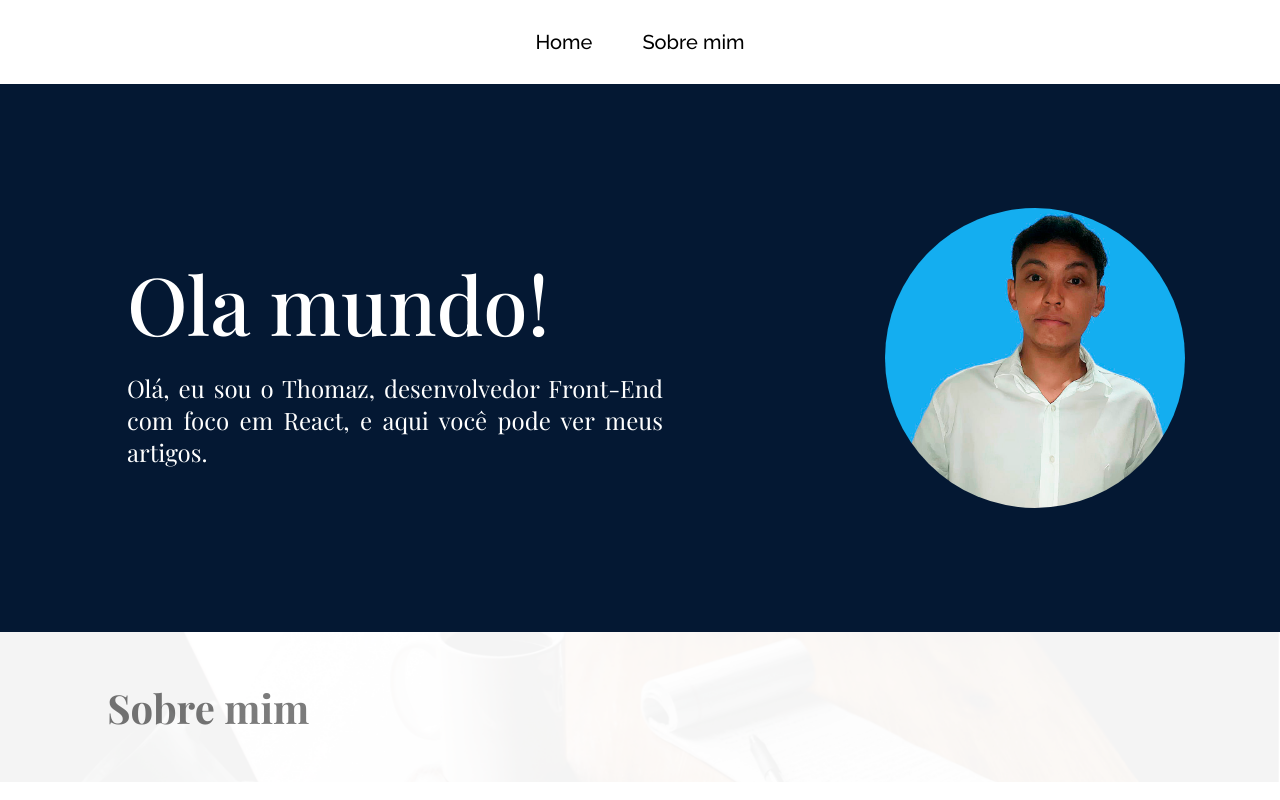
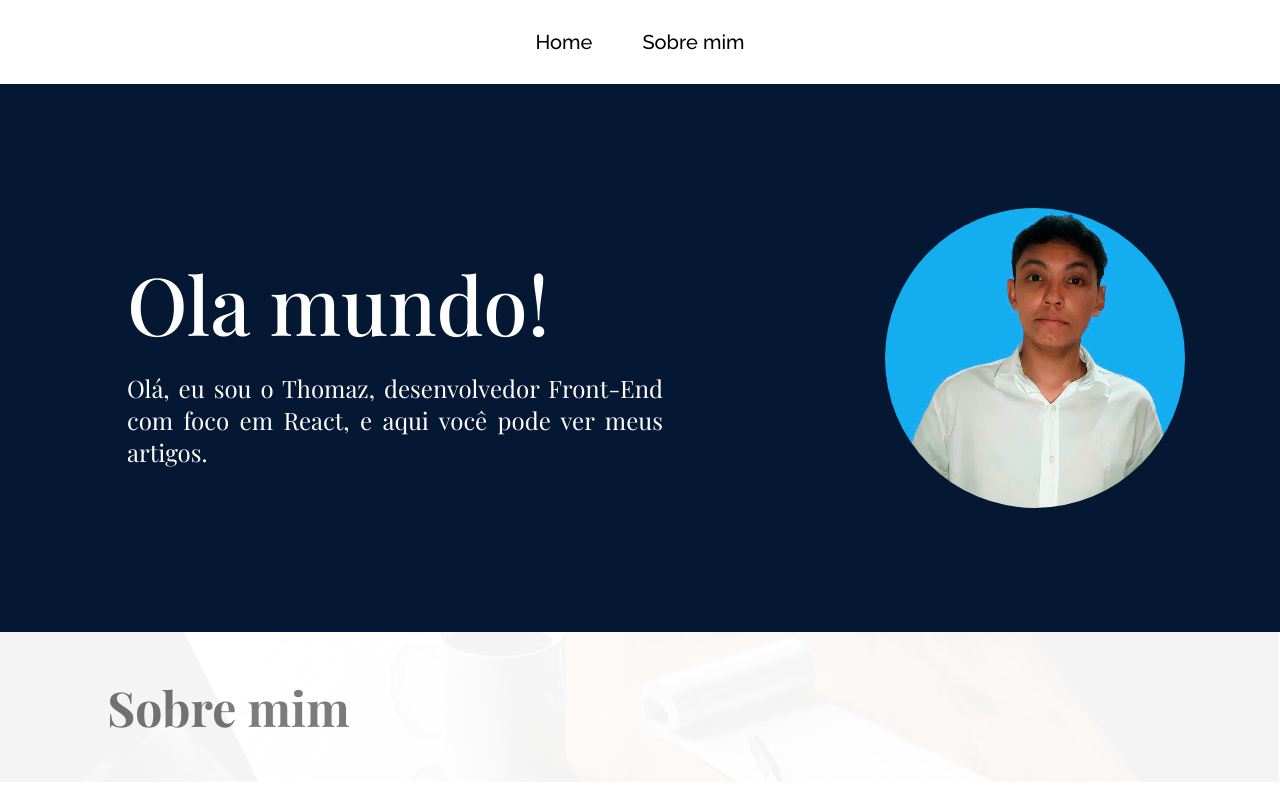
Before and after one commit to ThomazHilario/React-One, a React (Vite) app in the folder ola-mundo/: page /sobremim in a window 1280 px wide. Shown: the top 800 px of the page. Built offline with nearby package versions, Linux system fonts and the light colour scheme; a web font is replaced by a local one.

Commit message:
feat:postModel.jsx
- Deixar o componente responsivo.

```diff
--- a/ola-mundo/src/Components/PostModel/postModel.css
+++ b/ola-mundo/src/Components/PostModel/postModel.css
@@ -9,9 +9,10 @@
     left: 0;
 }
 
+@media screen and (min-width:320px){
     .container__postmodel > h1{
         font-family: "Playfair Display", serif;
-    font-size: 40px;
+        font-size: 1.3rem;
         color: #444444;
         height: 150px;
         padding: 20px 6.7rem;
@@ -19,3 +20,10 @@
         justify-content: start;
         align-items: center;
     }
+}
+
+@media screen and (min-width:720px){
+    .container__postmodel > h1{
+        font-size: 3rem;
+    }
+}
```
Lines whose indentation alone changed are shown as unchanged.
